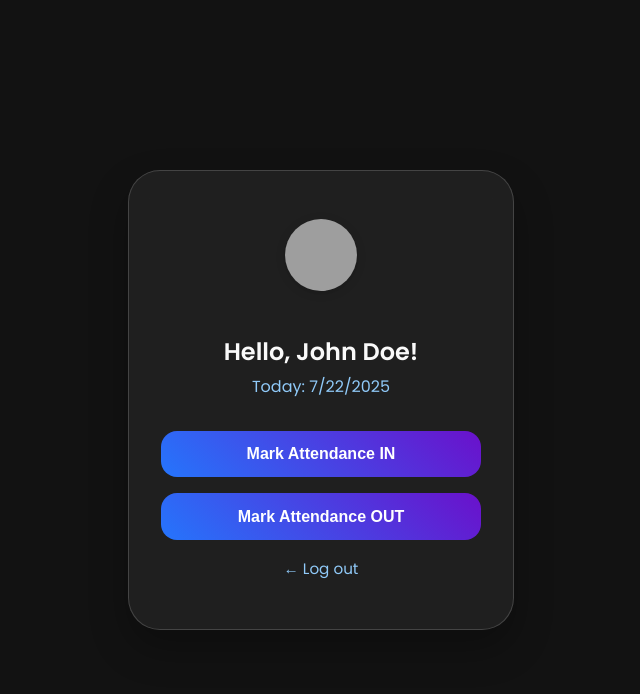
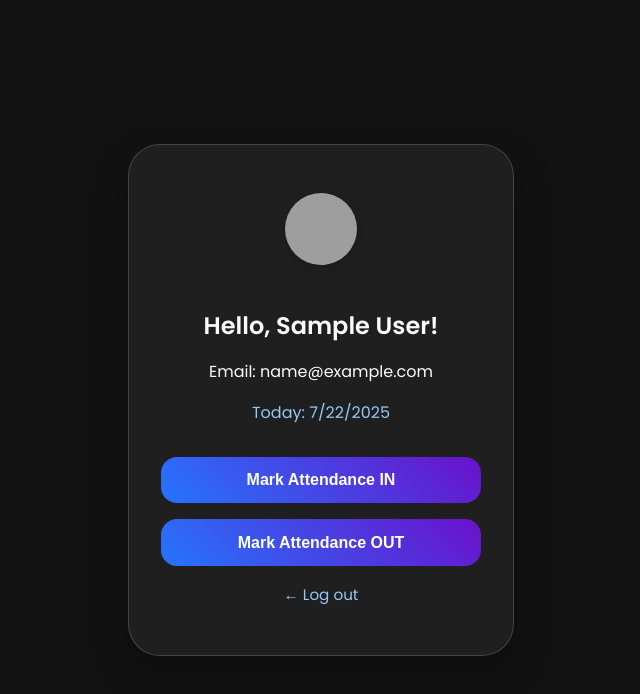
Before and after one commit to dityakp/attend-mngmnt, a plain HTML site: page login/employee-attendance.html in a window 1280 px wide. Shown: the whole page, without its empty margins (319-959 px from the left). Drawn offline with Linux system fonts and the light colour scheme; sample sign-in values are in the browser's storage; grey boxes are pictures that could not be loaded.

Commit message:
Update employee-attendance.html

```diff
--- a/login/employee-attendance.html
+++ b/login/employee-attendance.html
@@ -69,6 +69,7 @@
       font-size: 0.95em;
       text-decoration: none;
       transition: color 0.2s;
+      cursor: pointer;
     }
     .logout-link:hover { color: #6a11cb; }
     @media (max-width: 500px) {
@@ -79,19 +80,40 @@
 <body>
   <div class="glass-card">
     <img class="avatar" src="https://randomuser.me/api/portraits/men/32.jpg" alt="Your Avatar">
-    <h2>Hello, John Doe!</h2>
+    <h2 id="greeting">Hello!</h2>
+    <p id="email"></p>
     <div class="today-date" id="today"></div>
     <div class="attendance-actions">
       <button id="in-btn">Mark Attendance IN</button>
       <button id="out-btn" disabled>Mark Attendance OUT</button>
     </div>
     <div id="att-status"></div>
-    <a href="login.html" class="logout-link">← Log out</a>
+    <a class="logout-link" href="#" id="logoutBtn">← Log out</a>
   </div>
   <script>
     // Set today's date
     document.getElementById('today').textContent =
       "Today: " + new Date().toLocaleDateString();
+
+    // Set user greeting and email from localStorage
+    function showUserGreeting() {
+      const userJSON = localStorage.getItem('user');
+      if (userJSON) {
+        try {
+          const user = JSON.parse(userJSON);
+          document.getElementById('greeting').textContent = `Hello, ${user.name || 'User'}!`;
+          document.getElementById('email').textContent = user.email ? `Email: ${user.email}` : '';
+        } catch(e) {
+          // If parsing fails, treat as logged out
+          localStorage.removeItem('user');
+          window.location.replace('login.html');
+        }
+      } else {
+        // Not logged in, redirect to login
+        window.location.replace('login.html');
+      }
+    }
+    showUserGreeting();
 
     // Attendance logic for mockup
     const inBtn = document.getElementById('in-btn');
@@ -101,7 +123,7 @@
       inBtn.textContent = "IN Marked ✔";
       inBtn.classList.add('marked');
       inBtn.disabled = true;
-      outBtn.disabled = false; // enable OUT after IN
+      outBtn.disabled = false;
       status.textContent = "Attendance IN marked at " +
         new Date().toLocaleTimeString();
     }
@@ -112,6 +134,14 @@
       status.textContent = "Attendance OUT marked at " +
         new Date().toLocaleTimeString();
     }
+
+    // Log out: remove localStorage and redirect
+    document.getElementById('logoutBtn').onclick = function(e) {
+      e.preventDefault();
+      localStorage.removeItem('user');
+      localStorage.removeItem('token');
+      window.location.href = 'login.html';
+    };
   </script>
 </body>
 </html>
```
